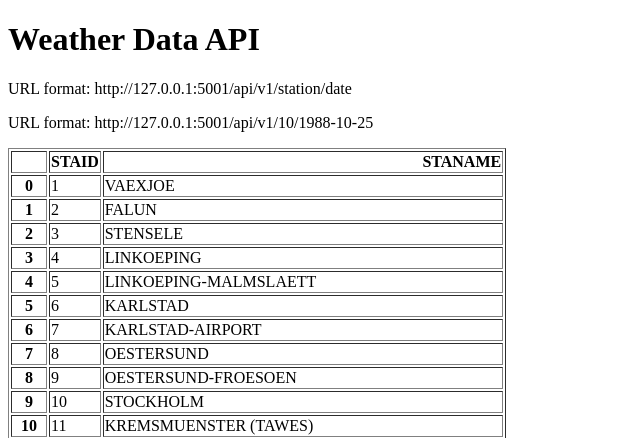
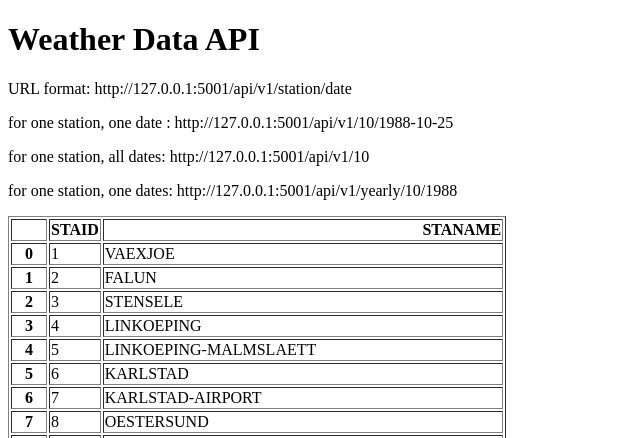
Before and after one commit to an3347/weather-api, a Flask app: page / in a window 1280 px wide. Shown: the top 438 px of the page, without its empty margins (0-640 px from the left). Run offline with Flask 3, Linux system fonts and the light colour scheme.

Commit message:
Add URL endpoint for yearly and all data

```diff
--- a/main.py
+++ b/main.py
@@ -5,6 +5,7 @@ app = Flask(__name__)
 
 stations = pd.read_csv("data_small/stations.txt", skiprows=17)
 stations = stations[["STAID", "STANAME                                 "]]
+
 
 @app.route("/")
 def home():
@@ -21,5 +22,22 @@ def about(station, date):
             "temperature": temperature}
 
 
+@app.route("/api/v1/<station>")
+def all_data(station):
+    filename = "data_small/TG_STAID" + str(station).zfill(6) + ".txt"
+    df = pd.read_csv(filename, skiprows=20, parse_dates=["    DATE"])
+    result = df.to_dict(orient="records")
+    return result
+
+
+@app.route("/api/v1/yearly/<station>/<year>")
+def yearly(station, year):
+    filename = "data_small/TG_STAID" + str(station).zfill(6) + ".txt"
+    df = pd.read_csv(filename, skiprows=20)  # parse_dates=["    DATE"] changes it to date format
+    df["    DATE"] = df["    DATE"].astype(str)
+    result = df.loc[df["    DATE"].str.startswith(str(year))].to_dict(orient="records")
+    return result
+
+
 if __name__ == "__main__":
     app.run(debug=True, port=5001)
--- a/templates/home.html
+++ b/templates/home.html
@@ -7,7 +7,9 @@
 <body>
 <h1>Weather Data API</h1>
 <p>URL format: http://127.0.0.1:5001/api/v1/station/date</p>
-<p>URL format: http://127.0.0.1:5001/api/v1/10/1988-10-25</p>
+<p>for one station, one date : http://127.0.0.1:5001/api/v1/10/1988-10-25</p>
+<p>for one station, all dates: http://127.0.0.1:5001/api/v1/10</p>
+<p>for one station, one dates: http://127.0.0.1:5001/api/v1/yearly/10/1988</p>
 <p>{{data|safe}}</p>
 </body>
 </html>
```
